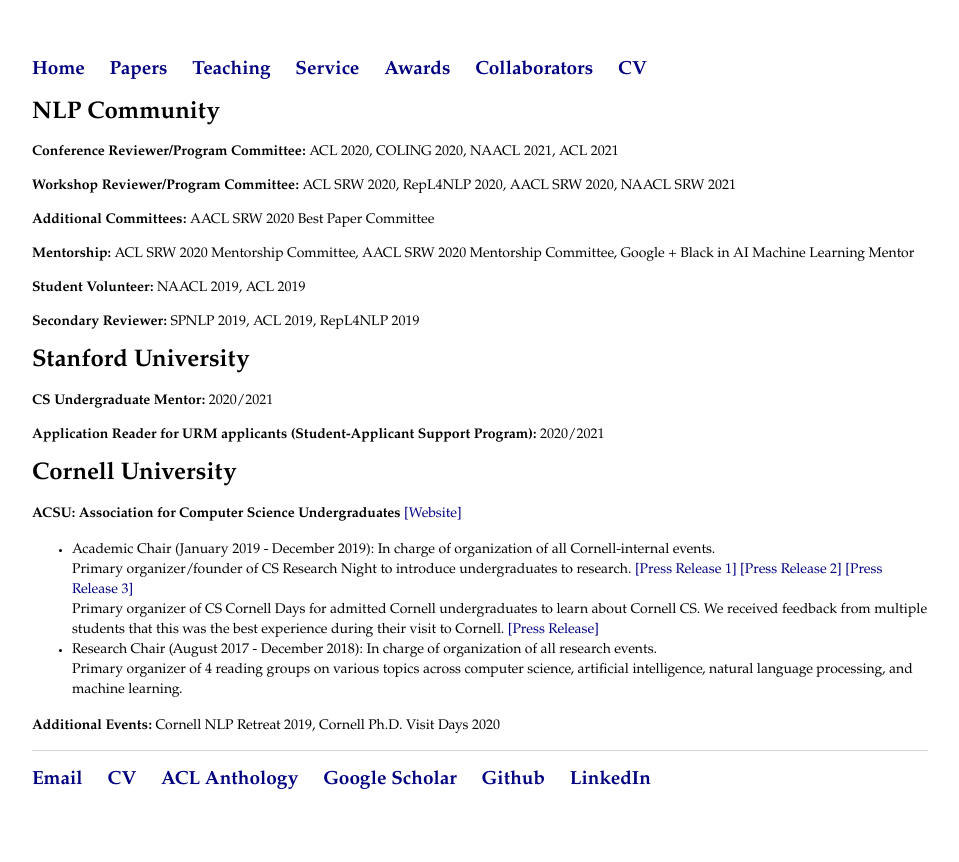
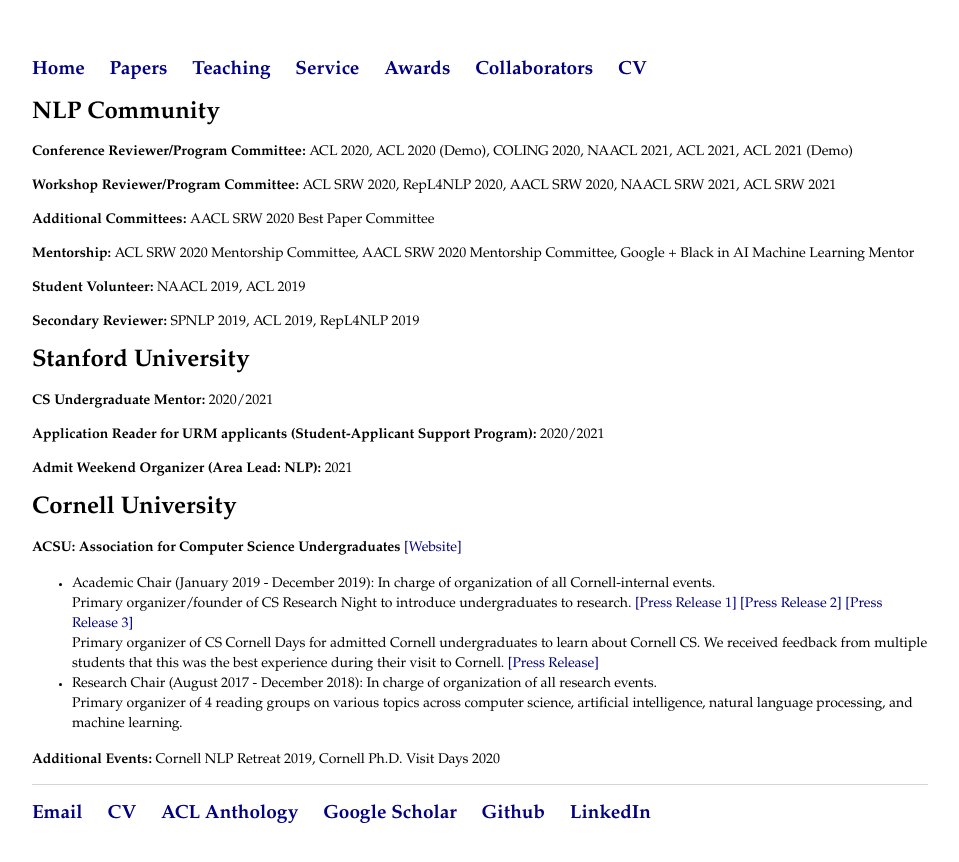
Before and after one commit to rishibommasani/rishibommasani.github.io, a Jekyll site: the page built from service/index.html, in a window 1280 px wide. Shown: the top 862 px of the page, without its empty margins (160-1119 px from the left). Built offline with Jekyll 4.4.1, drawn with Linux system fonts in a browser that asks for light colours.

Commit message:
2021 reviewing; admit weekend

```diff
--- a/service/index.html
+++ b/service/index.html
@@ -3,8 +3,8 @@
 title: Service
 ---
 	<h1>NLP Community</h1>
-	<p><b>Conference Reviewer/Program Committee:</b> ACL 2020, COLING 2020, NAACL 2021, ACL 2021 </p>
-	<p><b>Workshop Reviewer/Program Committee:</b> ACL SRW 2020, RepL4NLP 2020, AACL SRW 2020, NAACL SRW 2021 </p>
+	<p><b>Conference Reviewer/Program Committee:</b> ACL 2020, ACL 2020 (Demo), COLING 2020, NAACL 2021, ACL 2021, ACL 2021 (Demo) </p>
+	<p><b>Workshop Reviewer/Program Committee:</b> ACL SRW 2020, RepL4NLP 2020, AACL SRW 2020, NAACL SRW 2021, ACL SRW 2021 </p>
 	<p><b>Additional Committees:</b> AACL SRW 2020 Best Paper Committee </p>
 	<p><b>Mentorship:</b> ACL SRW 2020 Mentorship Committee, AACL SRW 2020 Mentorship Committee, Google + Black in AI Machine Learning Mentor</p>
 	<p><b>Student Volunteer:</b> NAACL 2019, ACL 2019</p>
@@ -13,6 +13,7 @@
 	<h1>Stanford University</h1>
 	<p><b>CS Undergraduate Mentor:</b> 2020/2021 </p>
 	<p><b>Application Reader for URM applicants (Student-Applicant Support Program):</b> 2020/2021 </p>
+<p><b>Admit Weekend Organizer (Area Lead: NLP): </b> 2021 </p>
 
 	<h1>Cornell University</h1>
 
```
